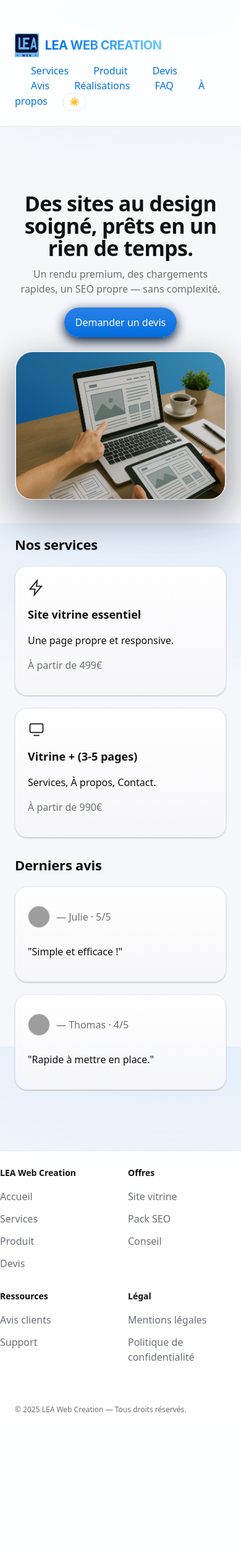
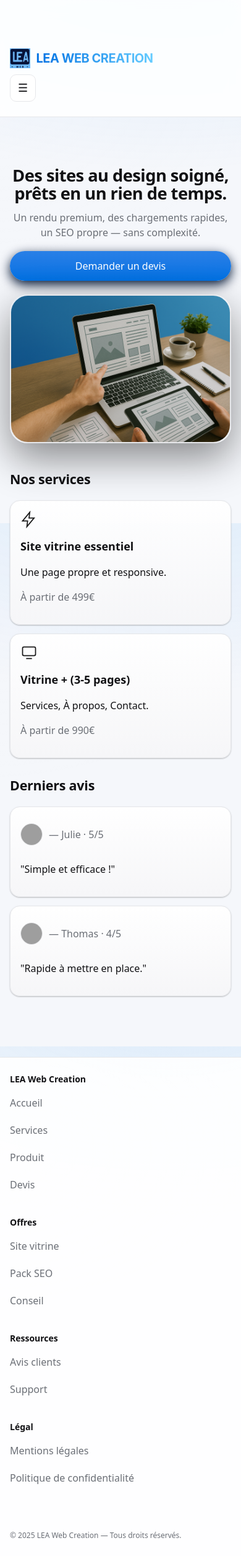
Before and after one commit to LouedLE/LEA, a PHP site: page / in a window 390 px wide. Shown: the whole page at 62% size. Before the commit the page ends 2278 px from the top, so only its background shows below. Run offline with PHP 8.4, Linux system fonts and the light colour scheme; data comes from the database, SQL or seed files in the repository; grey boxes are pictures that could not be loaded.

Commit message:
Add files via upload

```diff
--- a/app.js
+++ b/app.js
@@ -113,10 +113,14 @@ window.addEventListener('scroll', () => {
   onScroll();
 })();
 
-document.querySelector('.burger')?.addEventListener('click', e=>{
-  const btn = e.currentTarget;
-  const list = document.getElementById('mainnav');
-  const open = btn.getAttribute('aria-expanded') === 'true';
-  btn.setAttribute('aria-expanded', String(!open));
-  list.classList.toggle('is-open', !open);
+// Menu burger mobile
+document.addEventListener('DOMContentLoaded', () => {
+  const btn = document.querySelector('.burger');
+  const links = document.getElementById('nav-links');
+  if (!btn || !links) return;
+  btn.addEventListener('click', () => {
+    const open = btn.getAttribute('aria-expanded') === 'true';
+    btn.setAttribute('aria-expanded', String(!open));
+    links.classList.toggle('is-open', !open);
+  });
 });
--- a/index.php
+++ b/index.php
@@ -147,7 +147,12 @@ $cur = $meta[$page] ?? ['LEA Web Creation', 'Sites modernes et rapides.'];
   <a href="?page=home" class="logo">
   <img src="assets/logo.png" alt="LEA Web Creation" class="logo-img" loading="lazy">
   <span class="logo-text">LEA WEB CREATION</span></a>
-    <nav>
+
+
+<nav class="nav">
+  <button class="burger" type="button" aria-expanded="false" aria-controls="nav-links" aria-label="Ouvrir le menu">☰</button>
+
+  <div id="nav-links" class="nav-links">
     <a href="?page=services">Services</a>
     <a href="?page=product">Produit</a>
     <a href="?page=contact">Devis</a>
@@ -155,12 +160,16 @@ $cur = $meta[$page] ?? ['LEA Web Creation', 'Sites modernes et rapides.'];
     <a href="?page=portfolio">Réalisations</a>
     <a href="?page=faq">FAQ</a>
     <a href="?page=about">À propos</a>
-      <button class="theme-toggle" type="button" aria-label="Changer de thème">
-      <span class="sun">☀️</span>
-      <span class="moon">🌙</span>
-</button>
+    <!-- ton bouton thème si tu l’as -->
+    <button class="theme-toggle" type="button" aria-label="Changer de thème"><span class="sun">☀️</span><span class="moon">🌙</span></button>
+  </div>
+</nav>
 
-    </nav>
+
+
+
+
+
   </div>
 </header>
 
--- a/style.css
+++ b/style.css
@@ -331,9 +331,56 @@ textarea{ resize:vertical }
   .px-layer { transition: none !important; transform: none !important; }
 }
 
-.burger{display:none}
+/* ==== Base mobile-friendly ==== */
+:root { --tap: 44px; }                    /* taille cible tap iOS/Android */
+* { -webkit-tap-highlight-color: transparent; }
+img { max-width: 100%; height: auto; }    /* images fluides */
+a, button { min-height: var(--tap); }     /* touch targets confortables */
+input, select, textarea { font-size: 16px; } /* évite le zoom iOS */
+.container { padding-left: 16px; padding-right: 16px; }
+
+/* Safe-area (iPhone notch) */
+.site-header { padding-top: env(safe-area-inset-top); }
+
+/* Grille: 1 colonne sur mobile */
 @media (max-width: 768px){
-  .burger{display:inline-block}
-  .nav-list{display:none}
-  .nav-list.is-open{display:block}
+  .grid { grid-template-columns: 1fr; gap: 14px; }
+  .hero { padding: 56px 0 24px; }
+  .hero h1 { font-size: clamp(24px, 7vw, 32px); }
+  .section h2 { font-size: clamp(18px, 5.5vw, 24px); }
+  .logo-img { height: 32px; }
 }
+
+/* ==== Navigation responsive ==== */
+.nav { display: flex; align-items: center; gap: 12px; }
+.burger {
+  display: none; border: 1px solid var(--line); background: var(--surface);
+  color: var(--text); border-radius: 10px; padding: 8px 12px; font-size: 18px;
+}
+.nav-links { display: flex; align-items: center; gap: 12px; }
+
+@media (max-width: 768px){
+  .burger { display: inline-block; }
+  .nav { width: 100%; justify-content: space-between; }
+  .nav-links {
+    position: absolute; left: 0; right: 0; top: calc(100% + 1px);
+    display: none; flex-direction: column; gap: 0;
+    background: color-mix(in oklab, var(--bg-2) 92%, transparent);
+    border-bottom: 1px solid var(--line);
+  }
+  .nav-links.is-open { display: flex; }
+  .nav-links a, .nav-links .theme-toggle {
+    width: 100%; text-align: left; padding: 12px 16px; border-top: 1px solid var(--line);
+  }
+}
+
+/* ==== Cartes & boutons sur mobile ==== */
+@media (max-width: 768px){
+  .card { padding: 16px; border-radius: 16px; }
+  .service-thumb { border-radius: 12px; }
+  .btn { width: 100%; text-align: center; }
+}
+
+/* ==== Images responsives (balises) ==== */
+/* Si tu ajoutes sizes/srcset côté HTML, ce style aide juste à l’affichage */
+.hero-img, .mock-xl-img { width: 100%; height: auto; display: block; }
```
Lines whose indentation alone changed are shown as unchanged.
